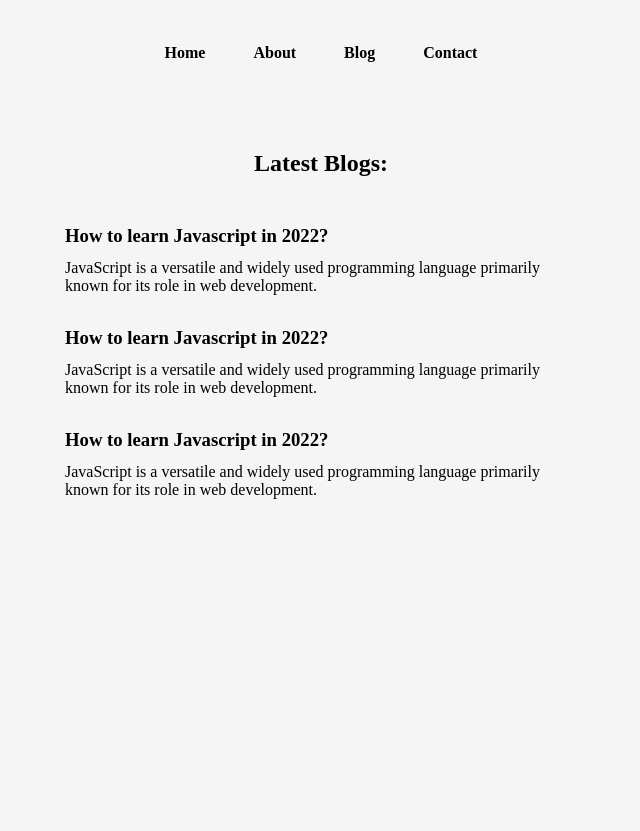
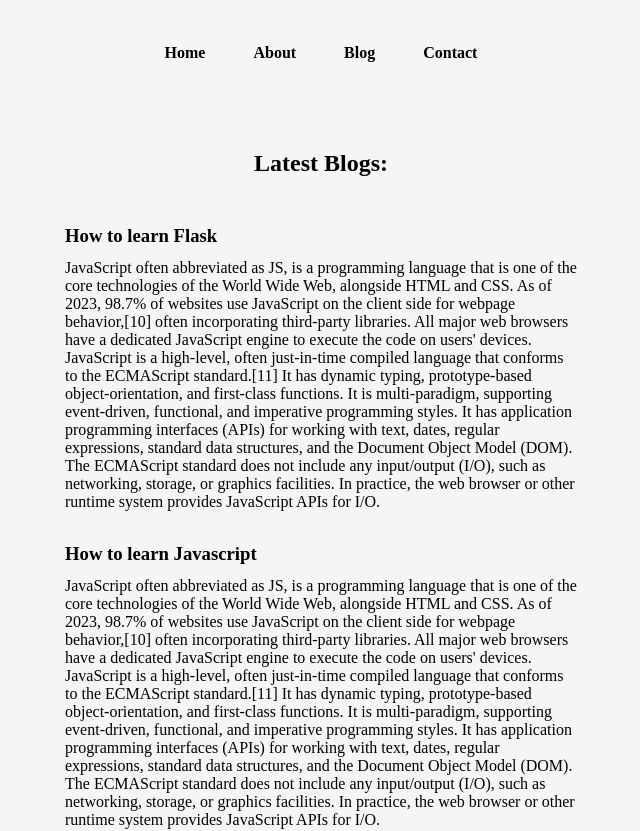
Before and after one commit to sudhanshu-28/hunting-coder, a Next.js app: page /blogs in a window 1280 px wide. Shown: the top 831 px of the page, without its empty margins (319-959 px from the left). Before the commit the page ends 800 px from the top, so only its background shows below. Built offline with nearby package versions, Linux system fonts and the light colour scheme.

Commit message:
Self developed Integration.

```diff
--- a/pages/api/blogs.js
+++ b/pages/api/blogs.js
@@ -2,8 +2,6 @@
 
 export default async function handler(req, res) {
   const files = await fs.promises.readdir("blogdata");
-
-  console.log("SSR files => ", files);
 
   let allBlogs = [];
 
@@ -16,11 +14,12 @@
     allBlogs.push({
       title: myFile.title,
       content: myFile.content,
+      path: files[index].split(".json")[0],
     });
   }
 
   res.status(200).json({
-    status: true,
+    success: true,
     message: "Blogs fetched successfully!",
     data: allBlogs,
   });
--- a/pages/api/getblog.js
+++ b/pages/api/getblog.js
@@ -3,7 +3,6 @@
 export default function handler(req, res) {
   fs.readFile(`blogdata/${req.query.slug}.json`, "utf-8", (err, data) => {
     if (err) {
-      console.log(err);
       res.status(500).json({
         message: "No such blog found.",
       });
--- a/pages/blogs.js
+++ b/pages/blogs.js
@@ -1,28 +1,39 @@
-import React from "react";
+import React, { useEffect, useState } from "react";
 import styles from "@/styles/Blog.module.css";
 import Link from "next/link";
 
 const Blog = () => {
+  const [blogs, setBlogs] = useState([]);
+
+  const fetchAllBlogs = async () => {
+    const response = await fetch("/api/blogs");
+
+    if (response.ok && response.status === 200) {
+      const res = await response.json();
+      if (res?.success) {
+        setBlogs(res?.data);
+      }
+    }
+  };
+
+  useEffect(() => {
+    fetchAllBlogs();
+  }, []);
+
   return (
     <div className={styles.blogContainer}>
       <div className={styles.blogs}>
         <h2>Latest Blogs:</h2>
-        <div className={styles.blogItems}>
-          <Link href={`/blogpost/learn-javascript`}>
-            <h3>How to learn Javascript in 2022?</h3>
-          </Link>
-          <p>{`JavaScript is a versatile and widely used programming language primarily known for its role in web development.`}</p>
-        </div>
-
-        <div className={styles.blogItems}>
-          <h3>How to learn Javascript in 2022?</h3>
-          <p>{`JavaScript is a versatile and widely used programming language primarily known for its role in web development.`}</p>
-        </div>
-
-        <div className={styles.blogItems}>
-          <h3>How to learn Javascript in 2022?</h3>
-          <p>{`JavaScript is a versatile and widely used programming language primarily known for its role in web development.`}</p>
-        </div>
+        {blogs.map((blog) => {
+          return (
+            <div className={styles.blogItems}>
+              <Link href={`blogpost/${blog?.path}`}>
+                <h3>{blog?.title}</h3>
+              </Link>
+              <p>{blog?.content}</p>
+            </div>
+          );
+        })}
       </div>
     </div>
   );
```
